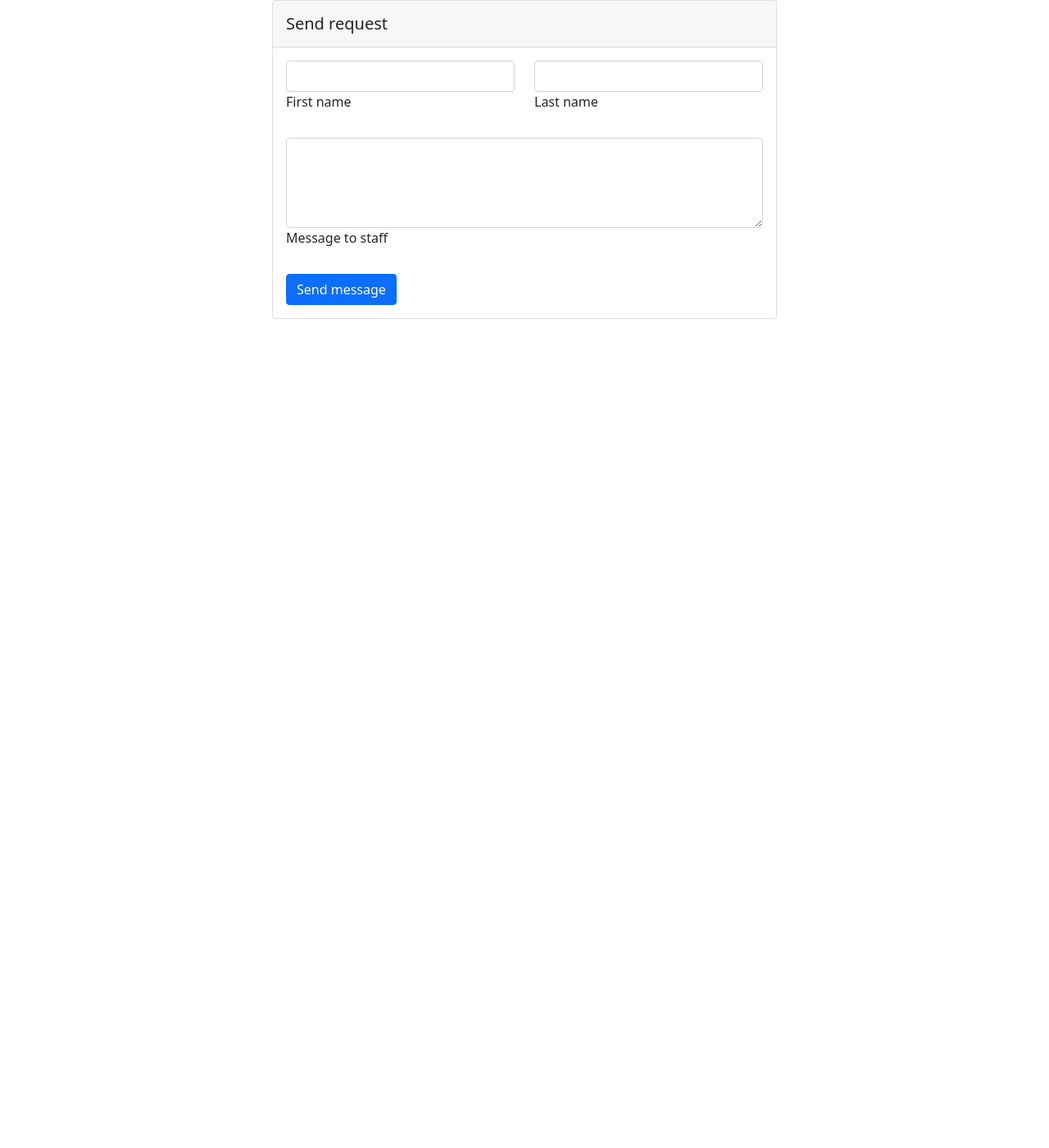
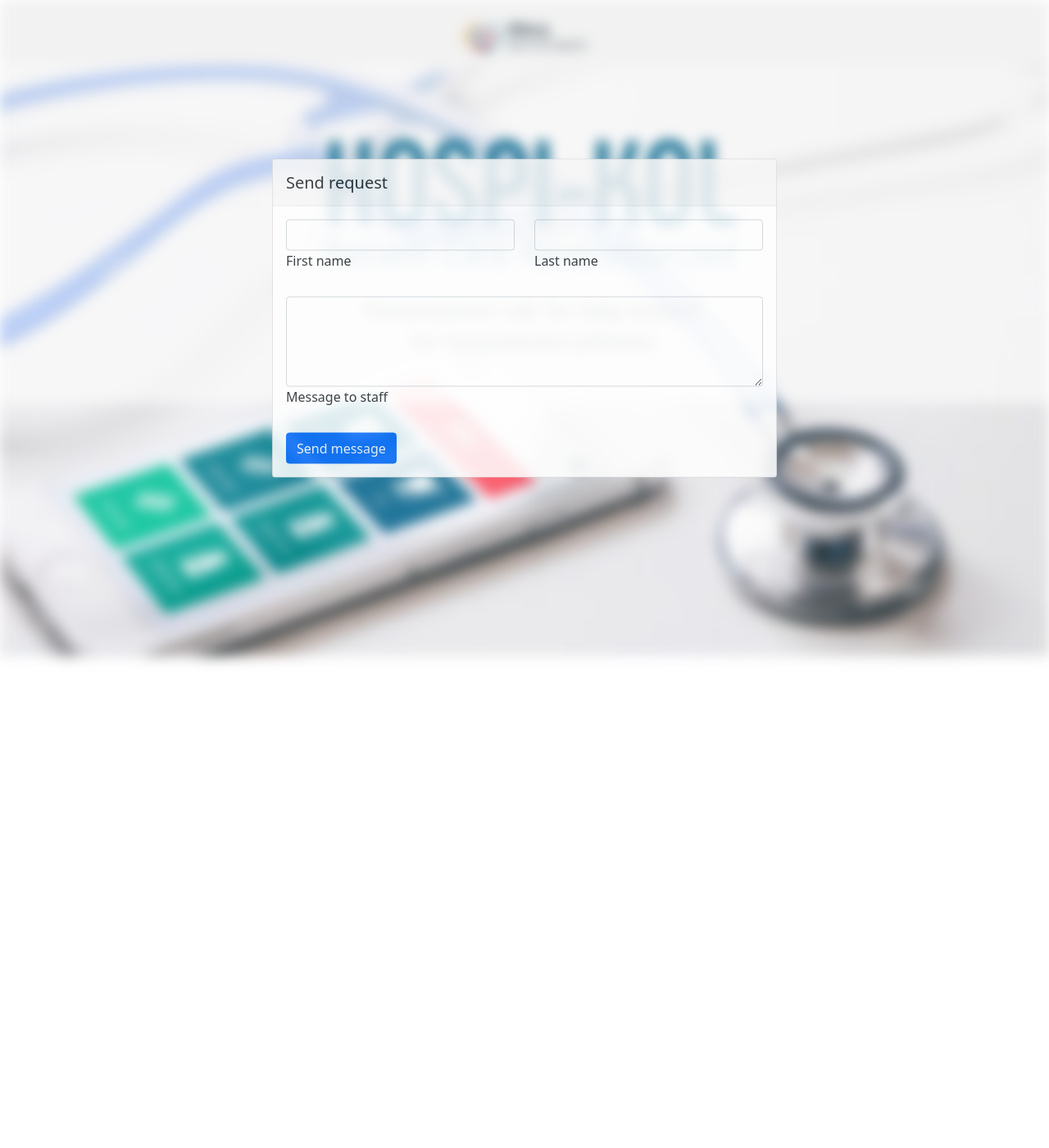
Before and after one commit to royba23-meet/case-studies, a Flask app: page / in a window 1280 px wide. Shown: the whole page at 82% size. Before the commit the page ends 389 px from the top, so only its background shows below. Run offline with Flask 2, Linux system fonts and the light colour scheme.

Commit message:
Finished message system

```diff
--- a/static/styles.css
+++ b/static/styles.css
@@ -2,3 +2,33 @@ html, body {
     margin: 0;
     height: 100%;
 }
+
+.bg
+{
+    background-image: url("BG.png");
+    filter: blur(8px);
+    -webkit-filter: blur(8px);
+
+    height: 100%;
+
+    background-position: center;
+    background-repeat: no-repeat;
+
+    background-size: cover;
+}
+/*
+#body
+{
+    opacity: 75%;
+}*/
+
+
+#test
+{
+    position: absolute;
+    top: 50%;
+    left: 50%;
+    transform: translate(-50%, -50%);
+
+    opacity: 85%;
+}
--- a/templates/index.html
+++ b/templates/index.html
@@ -9,13 +9,14 @@
     <title>Document</title>
 </head>
 <body>
-    <div class="row w-75 h-75 m-auto align-self-center justify-content-center">
-        <div class="col-md-8 mb-4">
+  <div class="bg"></div>
+    <div class="row w-50 h-75">
+        <div id="test" class="col-md-8 mb-4 w-50">
           <div class="card mb-4">
             <div class="card-header py-3">
               <h5 class="mb-0">Send request</h5>
             </div>
-            <div class="card-body">
+            <div id="body" class="card-body">
               <form action="/">
                 <!-- 2 column grid layout with text inputs for the first and last names -->
                 <div class="row mb-4">
```
Also changed, not shown: static/BG.png (added).
